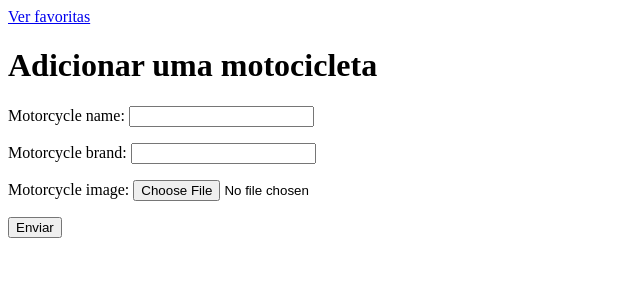
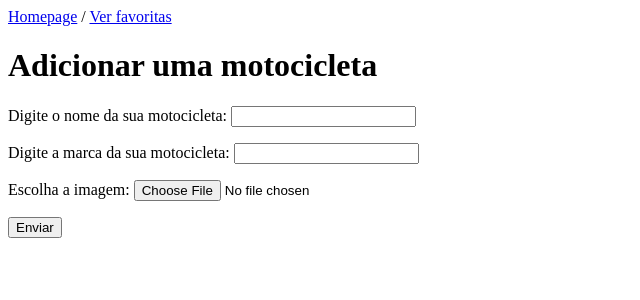
Before and after one commit to tiagoberwanger/dev-talk-gdstorage, a Django app: page /motorcycles/add in a window 1280 px wide. Shown: the top 300 px of the page, without its empty margins (0-640 px from the left). Run offline with Django 4.2, Linux system fonts and the light colour scheme.

Commit message:
refactoring

```diff
--- a/motorcycles/forms.py
+++ b/motorcycles/forms.py
@@ -6,6 +6,10 @@ class MotorcycleForm(ModelForm):
     class Meta:
         model = Motorcycle
         fields = ['motorcycle_name', 'motorcycle_brand', 'motorcycle_image']
-
+        labels = {
+            'motorcycle_name': ('Digite o nome da sua motocicleta'),
+            'motorcycle_brand': ('Digite a marca da sua motocicleta'),
+            'motorcycle_image': ('Escolha a imagem'),
+        }
 # Creating a form to add an article.
 form = MotorcycleForm()
--- a/motorcycles/models.py
+++ b/motorcycles/models.py
@@ -9,14 +9,7 @@ class Motorcycle(models.Model):
     id = models.AutoField(primary_key=True)
     motorcycle_name = models.CharField(max_length=200)
     motorcycle_brand = models.CharField(max_length=200)
-    motorcycle_image = models.ImageField(upload_to='images', storage=gd_storage)
+    motorcycle_image = models.ImageField(upload_to='images', storage=gd_storage, blank=True, default=None)
 
     def __str__(self):
         return self.motorcycle_name
-
-    # @property
-    # def get_image_url(self):
-    #     if self.motorcycle_image and hasattr(self.motorcycle_image, 'url'):
-    #         return self.motorcycle_image.url
-    #     else:
-    #         return "/static/images/no-image.png"
--- a/motorcycles/templates/motorcycles/motorcycles.html
+++ b/motorcycles/templates/motorcycles/motorcycles.html
@@ -2,7 +2,10 @@
 
 
 {% block content %}
-    <header><a href="{% url 'favorites' %}">Ver favoritas</a></header>
+    <header>
+        <a href="{% url 'home' %}">Homepage</a> /
+        <a href="{% url 'favorites' %}">Ver favoritas</a>
+    </header>
     <h1>Adicionar uma motocicleta</h1>
     <div>
         <form method="post" enctype="multipart/form-data">
```
Also changed, not shown: motorcycles/templates/motorcycles/favorites.html (+6 -3 lines).
